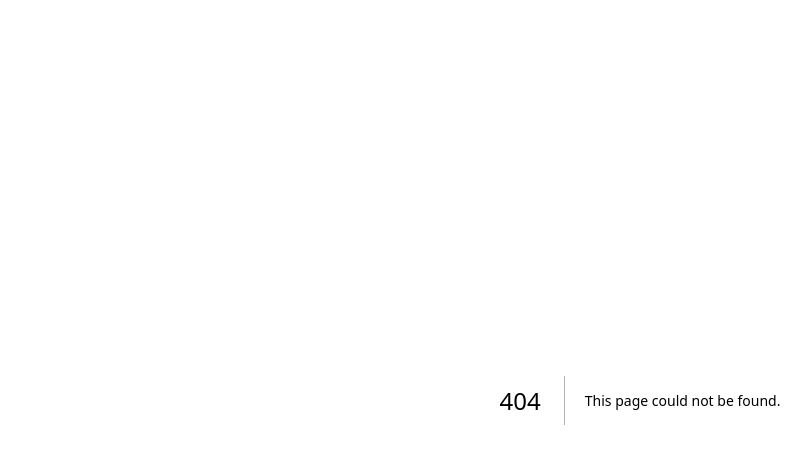
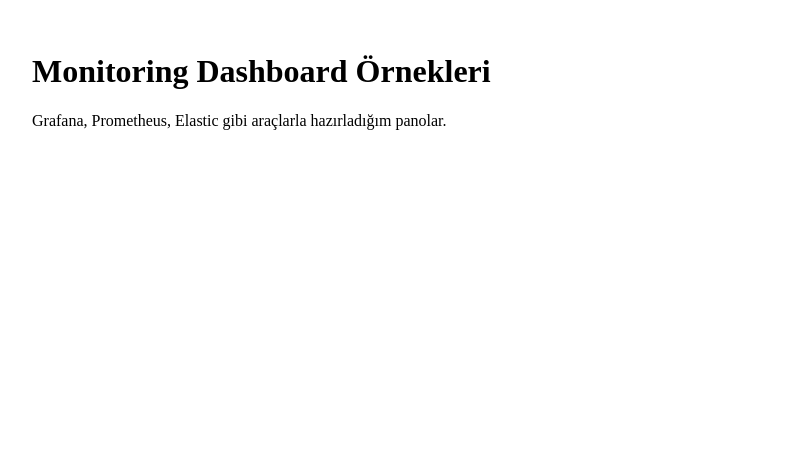
Before and after one commit to serkansevincus1/sre-insights, a Next.js app: page /dashboards in a window 1280 px wide. Before the commit this address had no page. Shown: the top 464 px of the page, without its empty margins (0-811 px from the left). Built offline with nearby package versions, Linux system fonts and the light colour scheme.

Commit message:
Create page.js

```diff
--- /dev/null
+++ b/app/dashboards/page.js
@@ -0,0 +1,8 @@
+export default function DashboardsPage() {
+  return (
+    <main style={{ padding: "2rem" }}>
+      <h1>Monitoring Dashboard Örnekleri</h1>
+      <p>Grafana, Prometheus, Elastic gibi araçlarla hazırladığım panolar.</p>
+    </main>
+  );
+}
```
